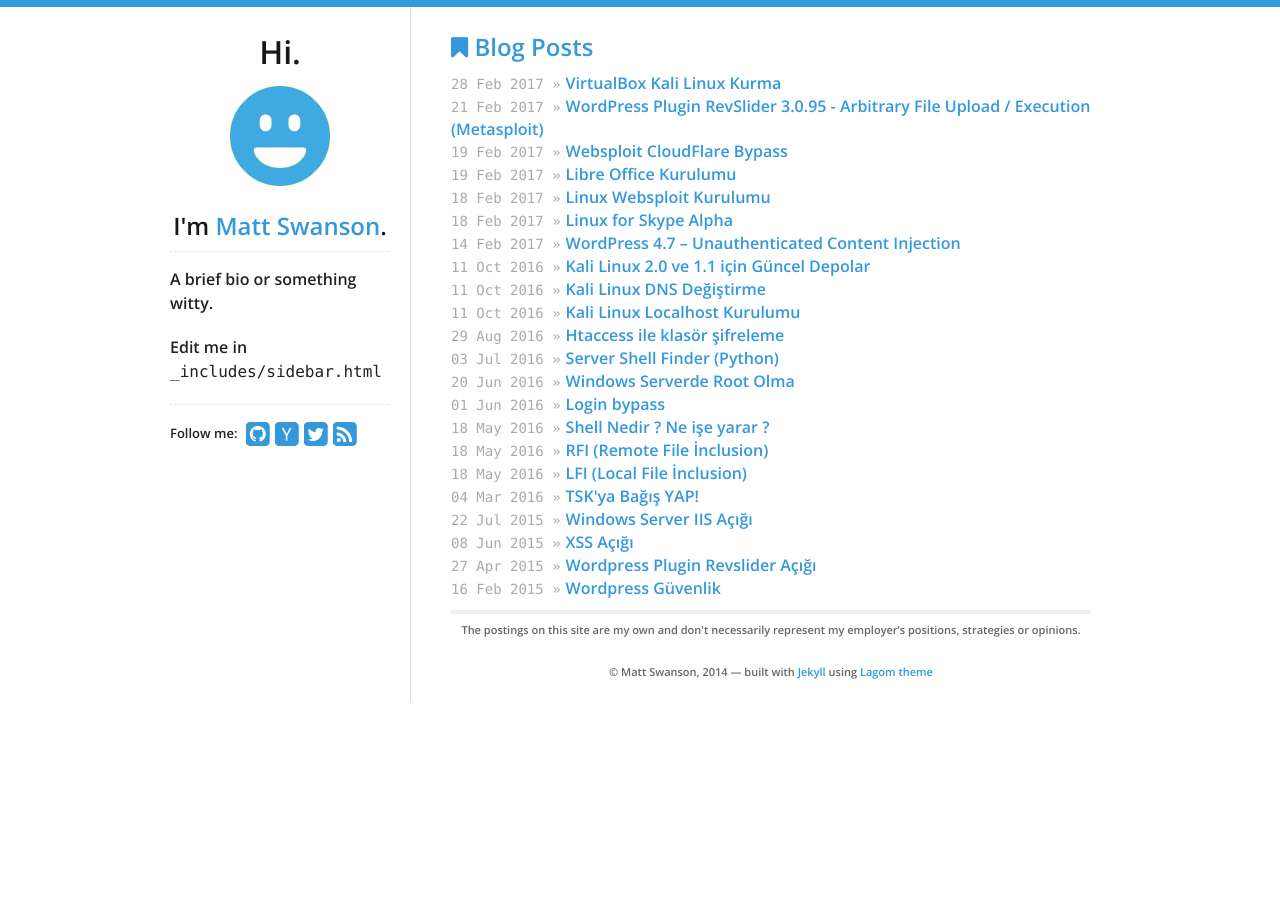
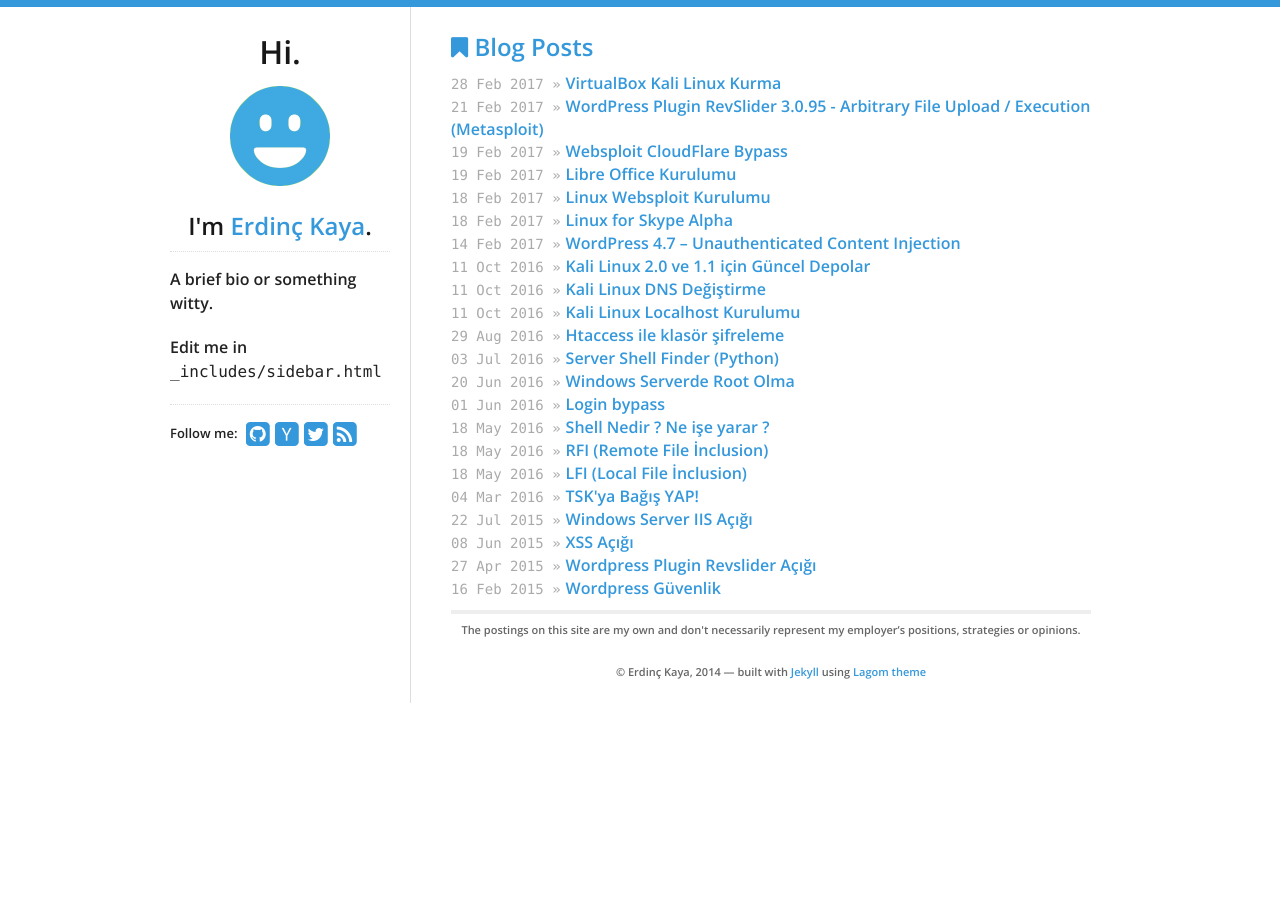
Before and after one commit to denemevol3/denemevol, a Jekyll site: the page built from index.html, in a window 1280 px wide. Built offline with Jekyll 4.4.1, drawn with Linux system fonts in a browser that asks for light colours; nearby versions of some CDN libraries.

Commit message:
Update theme.yml

```diff
--- a/_data/theme.yml
+++ b/_data/theme.yml
@@ -19,9 +19,9 @@
   #flickr: johndoe
 
 # "Hi, I'm _______"
-name: Matt Swanson
-email: test@example.com
-tagline: "weak opinions, strongly held"
+name: Erdinç Kaya
+email: erdinc.kaya97@gmail.com
+tagline: "White hat hacker dünyasında erdinç kaya blogundan siber güvenlik alanında yararlan."
 
 # Google Analytics key, leave blank to ignore
 google_analytics_key: UA-xxxx-x
```
